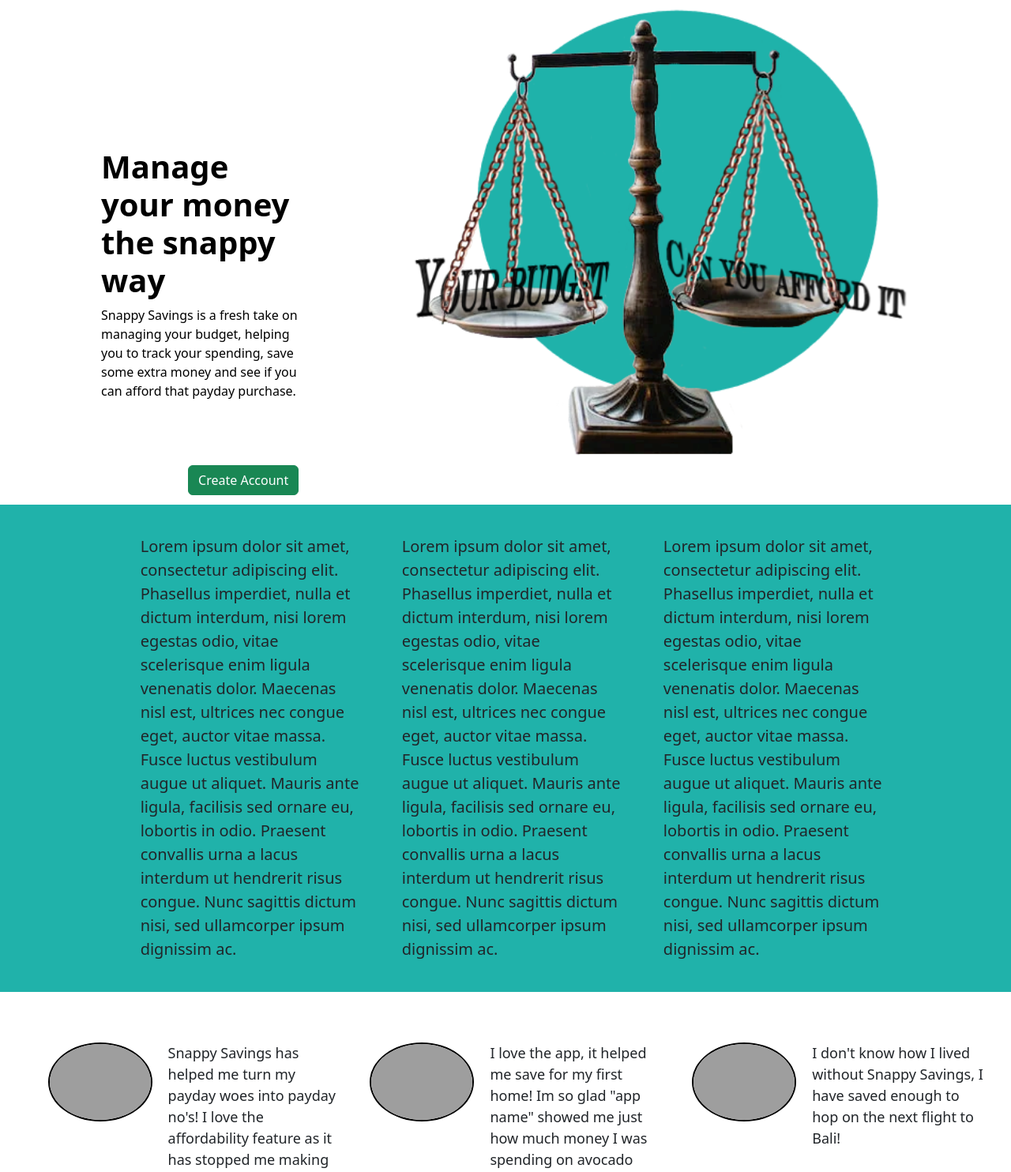
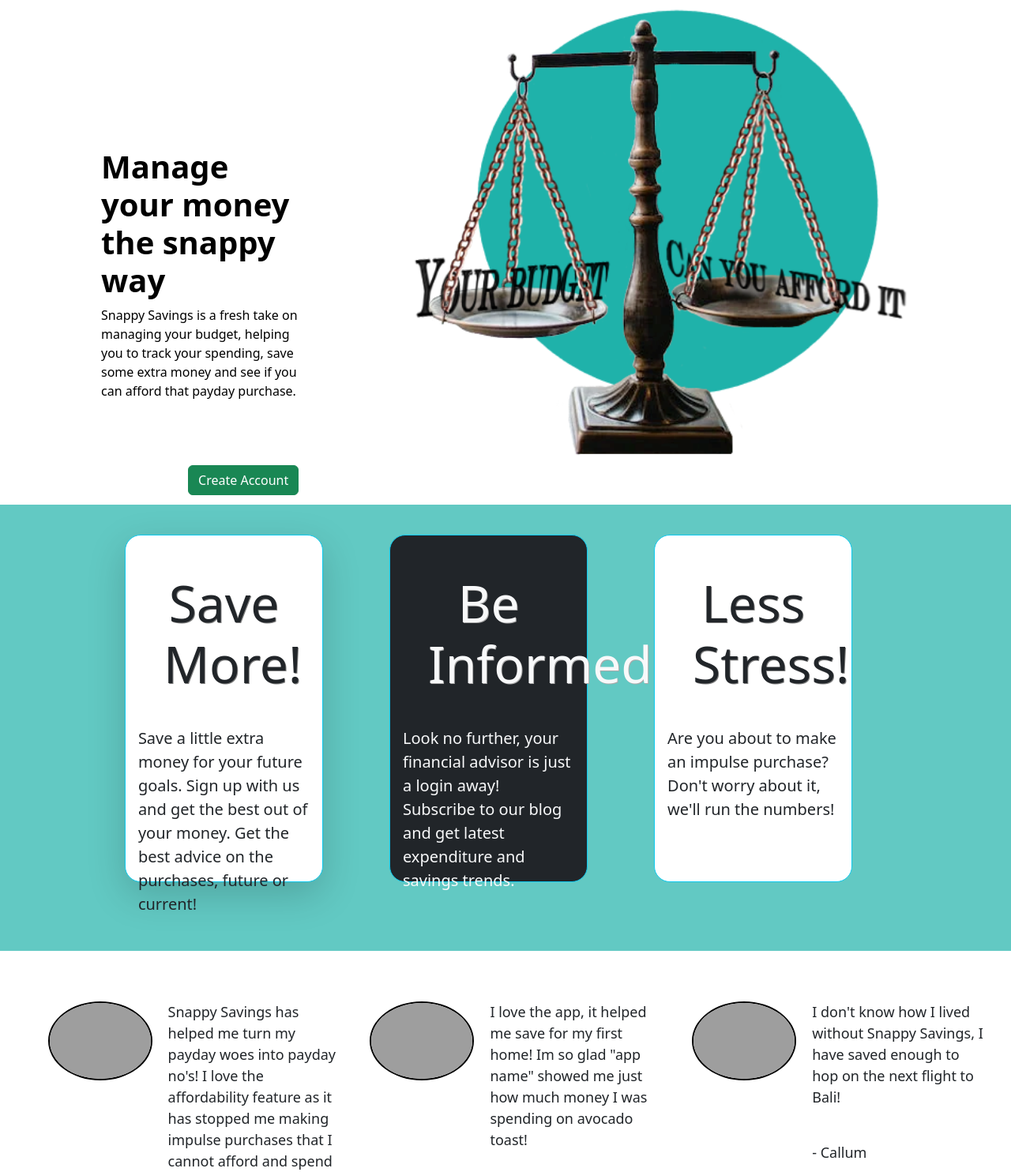
Before and after one commit to MiaRasmussen05/Hackathon-Jan-23, a Django app: page / in a window 1280 px wide. Shown: the part 161-1645 px from the top of the page at 79% size. Run offline with Django 3.2, Linux system fonts and the light colour scheme; some libraries are stand-ins or nearby versions; grey boxes are pictures that could not be loaded.

Commit message:
Add about container infomation and styles

```diff
--- a/static/css/style.css
+++ b/static/css/style.css
@@ -82,8 +82,9 @@ main {
     margin-left: 43%;
 }
 
+/* descripttion sections styles */
 .descriptions {
-    background-color: #20B2AA;
+    background-color: rgba(32, 178, 170, 0.7);
     padding: 3% 10%;
 }
 
@@ -92,10 +93,49 @@ main {
     margin-right: 3%;
 }
 
+.save-heading {
+    text-align: center;
+    font-weight: 400;
+    padding: 2rem;
+    justify-content: center;
+    text-shadow: 1px 1px gray;
+}
+
+.save-heading2 {
+    text-align: center;
+    font-weight: 400;
+    padding: 2rem;
+    justify-content: center;
+    text-shadow: 1px 1px darkgray;
+}
+
 .info {
     font-size: 20px;
-    margin-left: 5%;
+    margin-left: 7%;
+    margin: 0 auto;
+    font-weight: 100;
 }
+
+.info-basic {
+    width: 25%;
+    height: 55vh;
+    border-radius: 20px;
+
+}
+
+.info-two {
+    width: 25%;
+    height: 55vh;
+    border-radius: 20px;
+}
+
+.info-three {
+    width: 25%;
+    height: 55vh;
+    border-radius: 20px;
+}
+
+/* end description section */
 
 .comments-wrapper {
     padding: 5% 2%;
--- a/templates/index.html
+++ b/templates/index.html
@@ -19,28 +19,21 @@
             <img src="{% static 'images/scales.png' %}" alt="">
         </div>
     </section>
-    <section class="descriptions">
-        <div class="descriptions-wrapper">
-            <div class="info">
-                Lorem ipsum dolor sit amet, consectetur adipiscing elit. Phasellus imperdiet, nulla et dictum interdum,
-                nisi lorem egestas odio, vitae scelerisque enim ligula venenatis dolor. Maecenas nisl est, ultrices nec
-                congue eget, auctor vitae massa. Fusce luctus vestibulum augue ut aliquet. Mauris ante ligula, facilisis
-                sed ornare eu, lobortis in odio. Praesent convallis urna a lacus interdum ut hendrerit risus congue.
-                Nunc sagittis dictum nisi, sed ullamcorper ipsum dignissim ac.
+    <section class="descriptions container-fluid">
+        <div class="descriptions-wrapper row" >
+            <div class="info info-basic col-3 border border-info text-dark shadow-lg p-3 mb-5 bg-white lead">
+                <h2 class="save-heading display-3">Save More!</h2>
+                Save a little extra money for your future goals. Sign up with us and get the best out of your money.
+                Get the best advice on the purchases, future or current!
             </div>
-            <div class="info">
-                Lorem ipsum dolor sit amet, consectetur adipiscing elit. Phasellus imperdiet, nulla et dictum interdum,
-                nisi lorem egestas odio, vitae scelerisque enim ligula venenatis dolor. Maecenas nisl est, ultrices nec
-                congue eget, auctor vitae massa. Fusce luctus vestibulum augue ut aliquet. Mauris ante ligula, facilisis
-                sed ornare eu, lobortis in odio. Praesent convallis urna a lacus interdum ut hendrerit risus congue.
-                Nunc sagittis dictum nisi, sed ullamcorper ipsum dignissim ac.
+            <div class="info col-3 info-two border border-info text-light bg-dark hadow-lg p-3 mb-5 bg-dark lead">
+                <h2 class="save-heading2 display-3">Be Informed!</h2>
+                Look no further, your financial advisor is just a login away! Subscribe to our blog and get latest
+                expenditure and savings trends.
             </div>
-            <div class="info">
-                Lorem ipsum dolor sit amet, consectetur adipiscing elit. Phasellus imperdiet, nulla et dictum interdum,
-                nisi lorem egestas odio, vitae scelerisque enim ligula venenatis dolor. Maecenas nisl est, ultrices nec
-                congue eget, auctor vitae massa. Fusce luctus vestibulum augue ut aliquet. Mauris ante ligula, facilisis
-                sed ornare eu, lobortis in odio. Praesent convallis urna a lacus interdum ut hendrerit risus congue.
-                Nunc sagittis dictum nisi, sed ullamcorper ipsum dignissim ac.
+            <div class="info col-3 info-three border border-info text-dark bg-dark hadow-lg p-3 mb-5 bg-white lead">
+                <h2 class="save-heading display-3">Less Stress!</h2>
+                Are you about to make an impulse purchase? Don't worry about it, we'll run the numbers!
             </div>
         </div>
     </section>
```
Also changed, not shown: snappy_savings/settings.py (+16 -16 lines).
